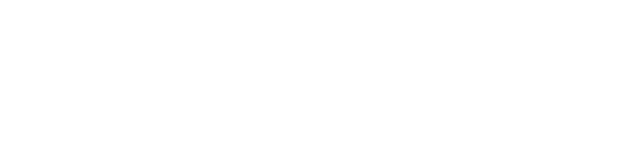
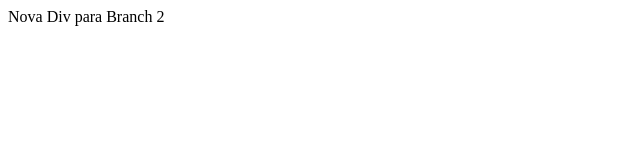
Before and after one commit to andreroblp/teste, a plain HTML site: page index.html in a window 1280 px wide. Shown: the whole page, without its empty margins (0-640 px from the left). Drawn offline with Linux system fonts and the light colour scheme.

Commit message:
Revert "Revertendo branch 2"

```diff
--- a/index.html
+++ b/index.html
@@ -6,6 +6,6 @@
     <title>Novo Titulo</title>
 </head>
 <body>
-
+    <div>Nova Div para Branch 2</div>
 </body>
 </html>
```
